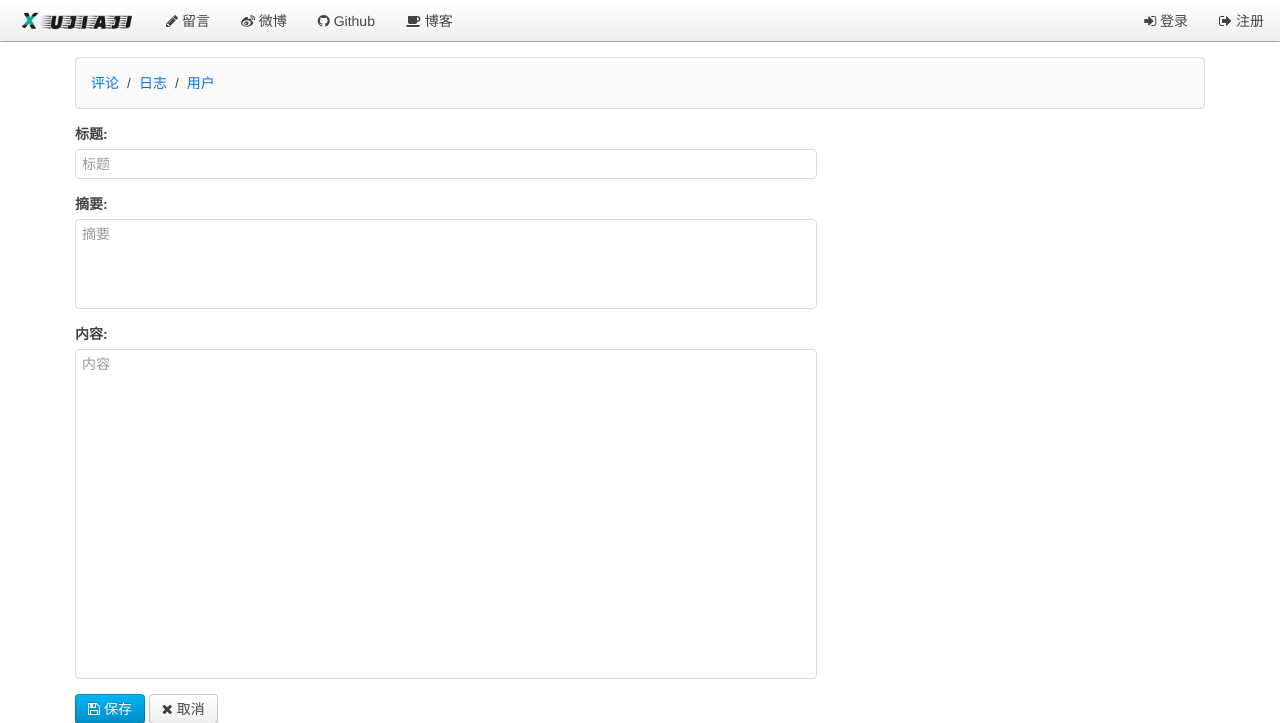
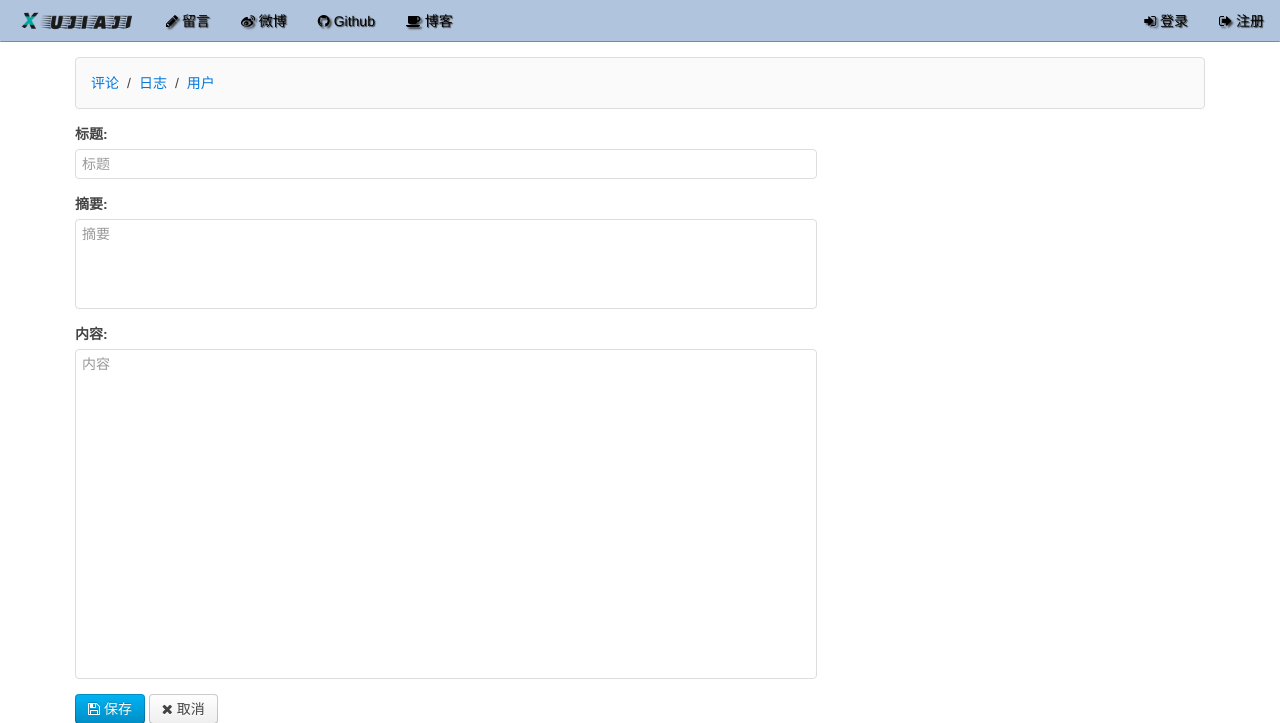
Before and after one commit to xujiaji/awesome-python3-webapp, a Python web app: template www/templates/manage_blog_edit.html in a window 1280 px wide. Shown: the top 723 px of the page. Run offline with Jinja, Linux system fonts and the light colour scheme; the template is opened without the code that fills it, so the values that code supplies are empty.

Commit message:
style(view):update home style.

```diff
--- a/www/static/css/awesome.css
+++ b/www/static/css/awesome.css
@@ -26,3 +26,13 @@ a:hover, a:active {
 .img-rotate:hover{
     transform: rotate(360deg);
 }
+
+.nav-text {
+    color: #000000;
+    text-shadow: 1px 1px 1px #404040;
+}
+
+.nav-icon {
+    color: #000000;
+    text-shadow: 2px 2px 2px #404040;
+}
--- a/www/templates/__base__.html
+++ b/www/templates/__base__.html
@@ -17,32 +17,32 @@
     {% block beforehead %}<!-- before head --> {% endblock %}
 </head>
 <body>
-<nav class="uk-navbar uk-navbar-attached uk-margin-bottom">
+<nav class="uk-navbar uk-navbar-attached uk-margin-bottom" style="background: lightsteelblue;">
     <div class="uk0container uk-container-center">
 
         <a href="/" class="uk-navbar-brand"><img class="uk-border-circle" width="120" height="120" src="/static/img/xujiaji.png"></a>
         <ul class="uk-navbar-nav">
             <!--<li data-url="blogs"><a href="/"><i class="uk-icon-home"></i> 主页</a></li>-->
-            <li><a href="/blog/0015279355359080a648f9223784255ba6199a8892e44c0000"><i class="uk-icon-pencil"></i> 留言</a></li>
-            <li><a target="_blank" href="https://weibo.com/jiajixu"><i class="uk-icon-weibo"></i> 微博</a></li>
-            <li><a target="_blank" href="https://github.com/xujiaji"><i class="uk-icon-github"></i> Github</a></li>
-            <li><a target="_blank" href="https://blog.xujiaji.com"><i class="uk-icon-coffee"></i> 博客</a></li>
+            <li><a href="/blog/0015279355359080a648f9223784255ba6199a8892e44c0000" style="color: #000000; text-shadow: 1px 1px 1px #404040;"><i class="uk-icon-pencil nav-icon" style="color: #000000"></i> 留言</a></li>
+            <li><a target="_blank" href="https://weibo.com/jiajixu" style="color: #000000; text-shadow: 1px 1px 1px #404040;"><i class="uk-icon-weibo nav-icon"></i> 微博</a></li>
+            <li><a target="_blank" href="https://github.com/xujiaji" style="color: #000000; text-shadow: 1px 1px 1px #404040;"><i class="uk-icon-github nav-icon" style="color: #000000"></i> Github</a></li>
+            <li><a target="_blank" href="https://blog.xujiaji.com" style="color: #000000; text-shadow: 1px 1px 1px #404040;"><i class="uk-icon-coffee nav-icon" style="color: #000000"></i> 博客</a></li>
         </ul>
 
         <div class="uk-navbar-flip">
             <ul class="uk-navbar-nav">
                 {% if __user__ %}
                 <li class="uk-parent" data-uk-dropdown>
-                    <a href="#0"><i class="uk-icon-user"></i> {{ __user__.name }}</a>
+                    <a href="#0" style="color: #000000; text-shadow: 1px 1px 1px #404040;"><i class="uk-icon-user nav-icon"></i> {{ __user__.name }}</a>
                     <div class="uk-dropdown uk-dropdown-navbar">
                         <ul class="uk-nav uk-nav-navbar">
-                            <li><a href="/signout"><i class="uk-icon-sign-out"></i> 登出</a></li>
+                            <li><a href="/signout" style="color: #000000; text-shadow: 1px 1px 1px #404040;"><i class="uk-icon-sign-out nav-icon"></i> 登出</a></li>
                         </ul>
                     </div>
                 </li>
                 {% else %}
-                <li><a href="/signin"><i class="uk-icon-sign-in"></i> 登录</a></li>
-                <li><a href="/register"><i class="uk-icon-sign-out"></i> 注册</a></li>
+                <li><a href="/signin" style="color: #000000; text-shadow: 1px 1px 1px #404040;"><i class="uk-icon-sign-in nav-icon"></i> 登录</a></li>
+                <li><a href="/register" style="color: #000000; text-shadow: 1px 1px 1px #404040;"><i class="uk-icon-sign-out nav-icon"></i> 注册</a></li>
                 {% endif %}
             </ul>
         </div>
```
